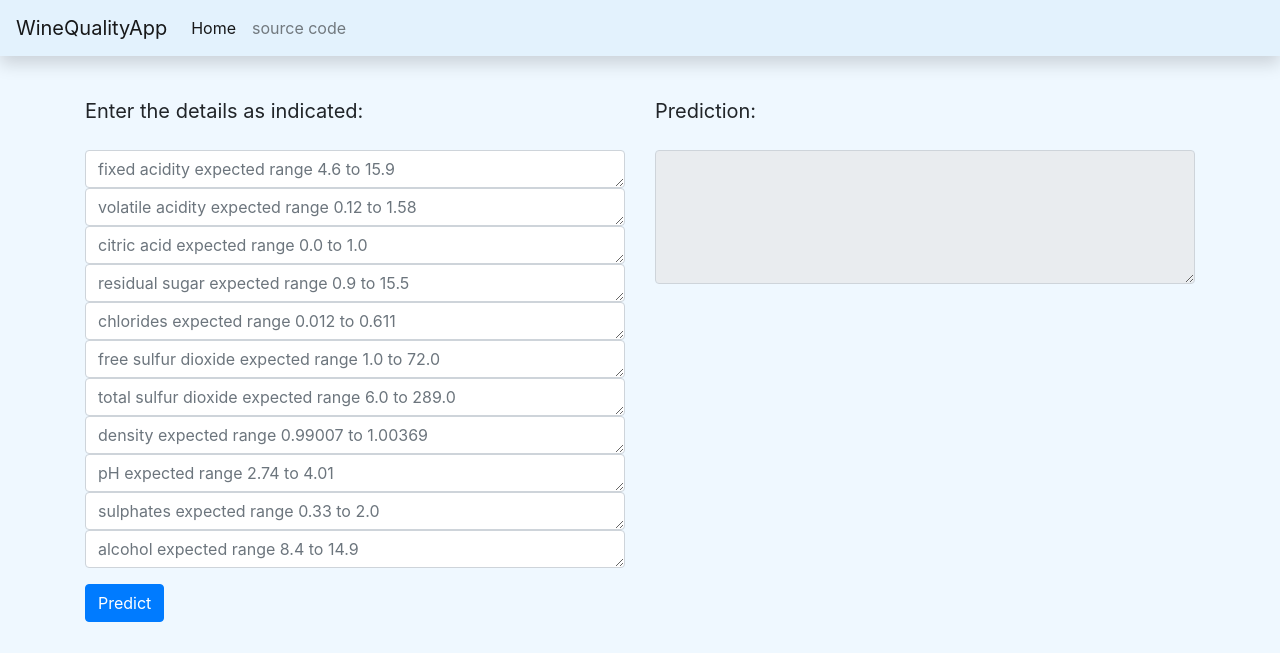
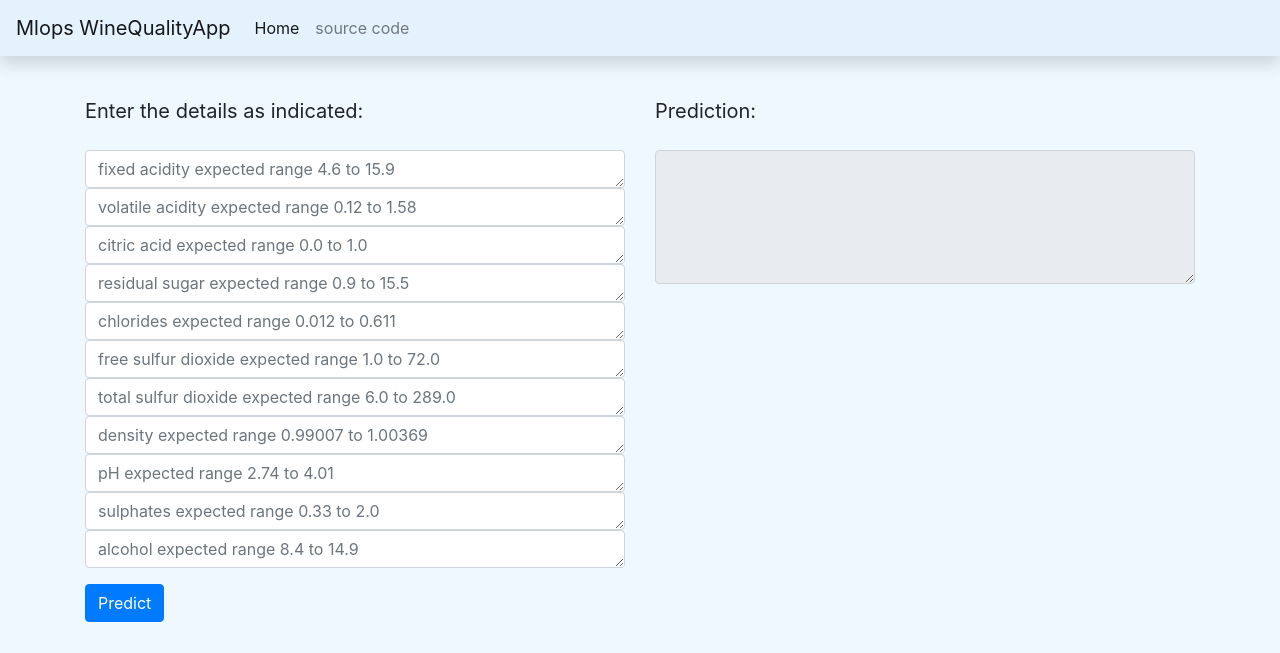
Before and after one commit to Nupurr4/MLOPS, a Flask app: page / in a window 1280 px wide. Shown: the top 653 px of the page. Run offline with Flask 2, Linux system fonts and the light colour scheme; some libraries are stand-ins or nearby versions.

Commit message:
Updated file

```diff
--- a/webapp/templates/index.html
+++ b/webapp/templates/index.html
@@ -4,7 +4,7 @@
 <!-- nav bar -->
 
 <nav class="navbar navbar-expand-lg navbar-light shadow fixed-top" style="background-color: #e3f2fd;">
-    <a class="navbar-brand" href="/">WineQualityApp</a>
+    <a class="navbar-brand" href="/">Mlops WineQualityApp</a>
     <button class="navbar-toggler" type="button" data-toggle="collapse" data-target="#navbarNav" aria-controls="navbarNav" aria-expanded="false" aria-label="Toggle navigation">
         <span class="navbar-toggler-icon"></span>
     </button>
```
Also changed, not shown: .github/workflows/ci-cd.yaml.
